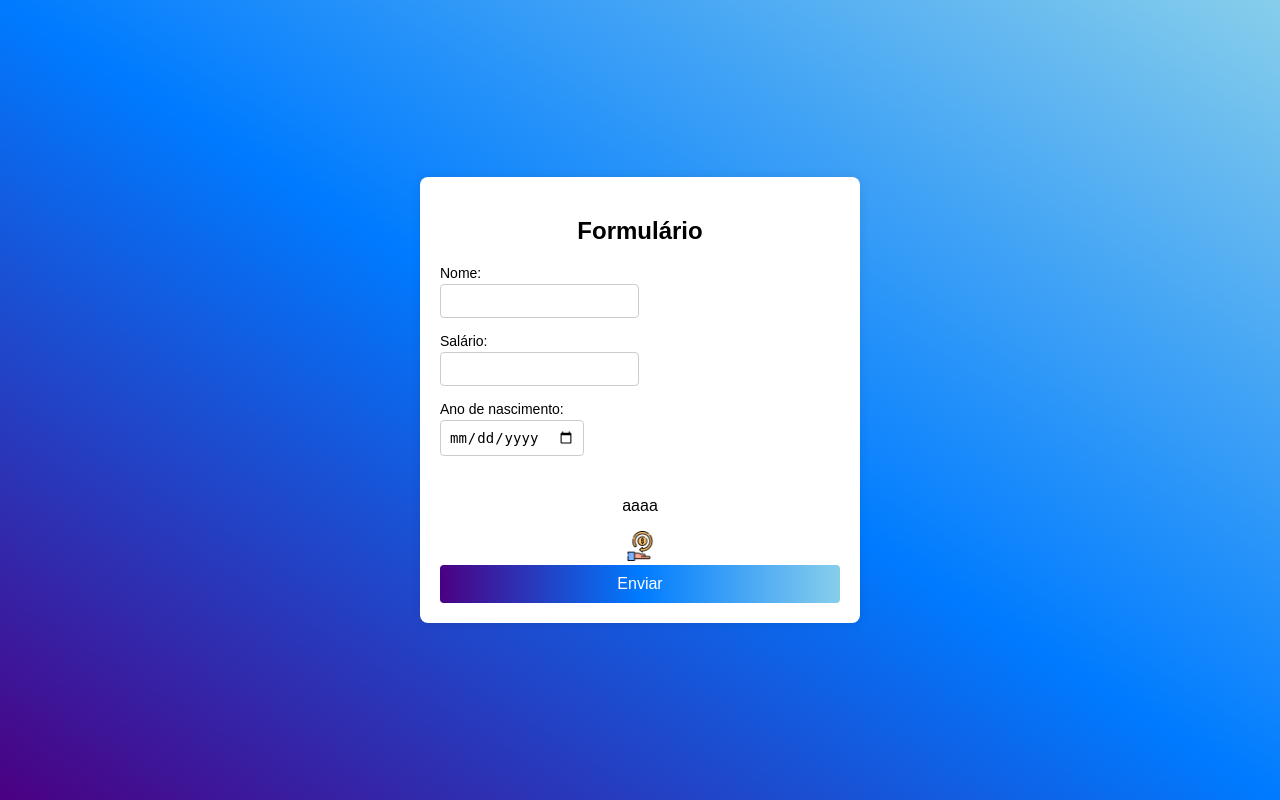
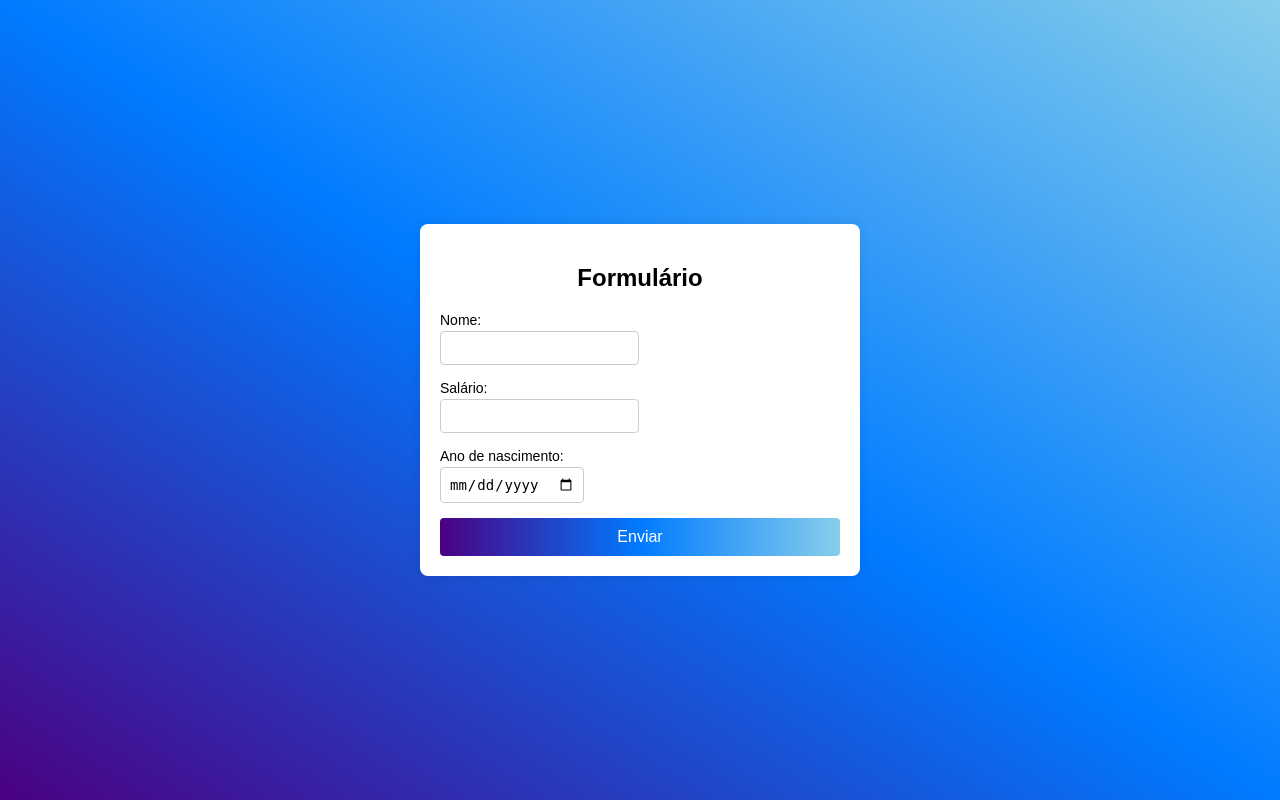
Before and after one commit to Alexsander-oml/Codeigniter, a CodeIgniter 4 app: the page made by app/Views/welcome_message.php in a window 1280 px wide. Run offline with PHP 8.4 and a stand-in for CodeIgniter, Linux system fonts and the light colour scheme; the template is opened without the code that fills it, so the values that code supplies are empty; some libraries are stand-ins or nearby versions.

Commit message:
Ajuste forms

```diff
--- a/app/Views/welcome_message.php
+++ b/app/Views/welcome_message.php
@@ -96,12 +96,6 @@
             <div class="form-group">
                 <input type="date" name="ano_nascimento" required>
             </div>
-            <div class="ressarc-container">
-                <p>aaaa</p>
-                <img src="Views/ressarc.png" alt="Icone" class="icon">
-            </div>
-
-
             <button type="submit">Enviar</button>
         </form>
     </div>
```
